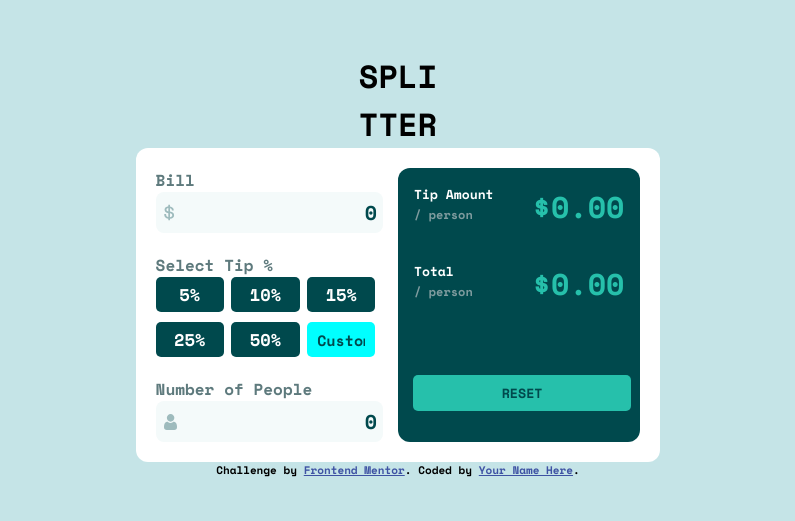
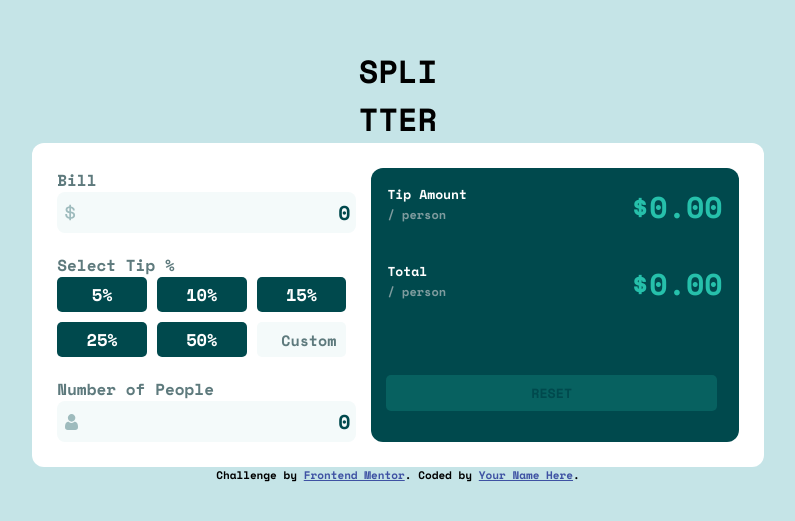
Before and after one commit to KemiDoyin/Tip-Calculator, a plain HTML site: page index.html in a window 1280 px wide. Shown: the part 135-656 px from the top of the page, without its empty margins (242-1037 px from the left). Drawn offline with nearby package versions, Linux system fonts and the light colour scheme.

Commit message:
updated styles

```diff
--- a/index.css
+++ b/index.css
@@ -33,8 +33,8 @@ h1 {
 .calculator_box {
     background-color: var(--White);
     border-radius: 12px;
-    width: 100%;
-    padding: 20px;
+    /* width: 100%; */
+    padding: 25px;
     display: flex;
 }
 .calc_interface {
@@ -50,6 +50,7 @@ input {
     padding: 6px;
     border-radius: 8px;
     font-size: 20px;
+    color: var(--Very-dark-cyan);
 }
 input::placeholder {
     color: var(--Very-dark-cyan);
@@ -74,7 +75,7 @@ label {
 .calc_total_display {
     background-color: var(--Very-dark-cyan);
     border-radius: 12px;
-    width: 50%;
+    width: 400px;
     /* text-align: center; */
 }
 .tip_display {
@@ -101,17 +102,21 @@ h2 {
     width: 90%;
     padding: 8px;
     border-radius: 5px;
-    background-color: var(--Strong-cyan);
+    background-color: #26c0ab;
     border: none;
     color: var(--Very-dark-cyan);
     text-transform: uppercase;
     position: relative;
     left: 15px;
     margin-top: 53px;
+    opacity: 0.2;
     /* right: 0; */
     /* margin: 0 auto; */
 }
-
+.calc_total_display button:hover {
+    background-color: var(--Light-grayish-cyan);
+    opacity: 1;
+}
 .tip {
     display: grid;
     grid-template-columns: 33.33% 33.33% 33.33%;
@@ -132,13 +137,25 @@ h2 {
     border-radius: 5px;
     font-size: 17px;
 }
+.tip button:hover {
+    background-color: var(--Light-grayish-cyan);
+    color: var(--Very-dark-cyan);
+}
+.tip button.active {
+    background-color: var(--Strong-cyan);
+    color: var(--Very-dark-cyan);
+}
 .tip input {
     width: 90%;
     border-radius: 5px;
     padding: 10px;
     border: none;
-    background-color: aqua;
+    color: var(--Very-dark-cyan);
+    background-color: var(--Very-light-grayish-cyan);
     font-size: 15px;
+}
+.tip input::placeholder {
+    color: var(--Dark-grayish-cyan);
 }
 .error {
     color: rgb(245, 90, 90);
```
